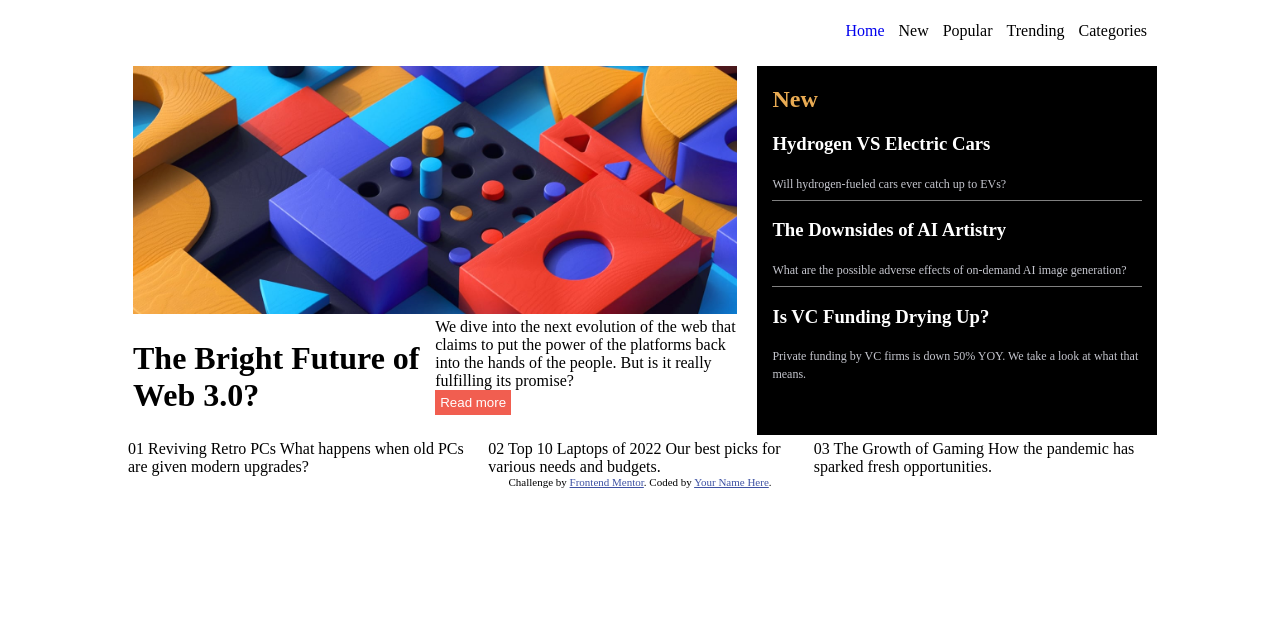
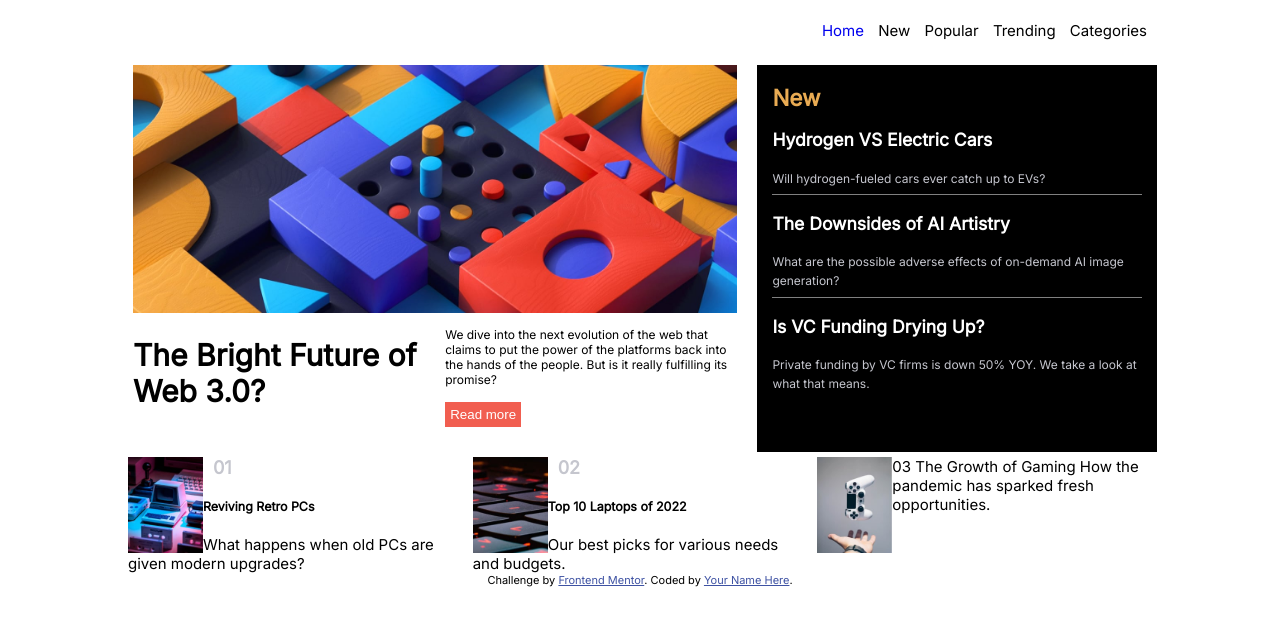
Before and after one commit to jmp247/news-homepage-main, a plain HTML site: page news-homepage-main/index.html in a window 1280 px wide. Shown: the part 43-668 px from the top of the page. Drawn offline with Linux system fonts and the light colour scheme.

Commit message:
styling changes

```diff
--- a/news-homepage-main/index.html
+++ b/news-homepage-main/index.html
@@ -6,6 +6,7 @@
 
   <link rel="icon" type="image/png" sizes="32x32" href="./images/favicon-32x32.png">
   <link rel="stylesheet" href="style.css">
+  <link href='https://fonts.googleapis.com/css?family=Inter' rel='stylesheet'>
   <title>Frontend Mentor | News homepage</title>
 
   <!-- Feel free to remove these styles or customise in your own stylesheet 👍 -->
@@ -78,18 +79,21 @@
 
 <div class="bottom-headlines">
   <div class="news-item">
-    01
-    Reviving Retro PCs
+  <img class="icon" src="assets/images/image-retro-pcs.jpg">
+  <h4>01</h4>
+  <h5>Reviving Retro PCs</h5>
     What happens when old PCs are given modern upgrades?
   </div>
 
   <div class="news-item">
-    02
-  Top 10 Laptops of 2022
+    <img class="icon" src="assets/images/image-top-laptops.jpg">
+  <h4>02</h4>
+  <h5>Top 10 Laptops of 2022</h5>
   Our best picks for various needs and budgets.
   </div>
 
-  <div class="news-item">03
+  <div class="news-item">
+    <img class="icon" src="assets/images/image-gaming-growth.jpg">03
     The Growth of Gaming
     How the pandemic has sparked fresh opportunities.</div>
 </div>
--- a/news-homepage-main/style.css
+++ b/news-homepage-main/style.css
@@ -2,7 +2,8 @@ body {
 
     margin: auto;
     width: 80%;
-    --font-family: inter;
+    font-size: 15px;
+    font-family: 'Inter', sans-serif;
 
 }
 
@@ -66,6 +67,25 @@ h2
     color: hsl(35, 77%, 62%);
 }
 
+h4
+{
+    display: inline;
+    color: hsl(233, 8%, 79%);
+    font-size: 18px;
+    padding-left: 10px;
+}
+
+h5 {
+
+}
+
+.description {
+    padding: 10px;
+    font-weight: light;
+    font-size: 12px;
+
+}
+
 hr {
 
 
@@ -95,6 +115,7 @@ button{
     color: white;
     border: 0px;
     padding: 5px;
+    margin: 15px 0px;
 }
 
 .text {
@@ -106,10 +127,17 @@ button{
 {
     display: flex;
     flex-direction: row;
+
     gap: 10px;
 }
 
 .news-item
 {
+    width: 100%;
 
 }
+
+.icon {
+    width: 75px;
+    float: left;
+}
```
